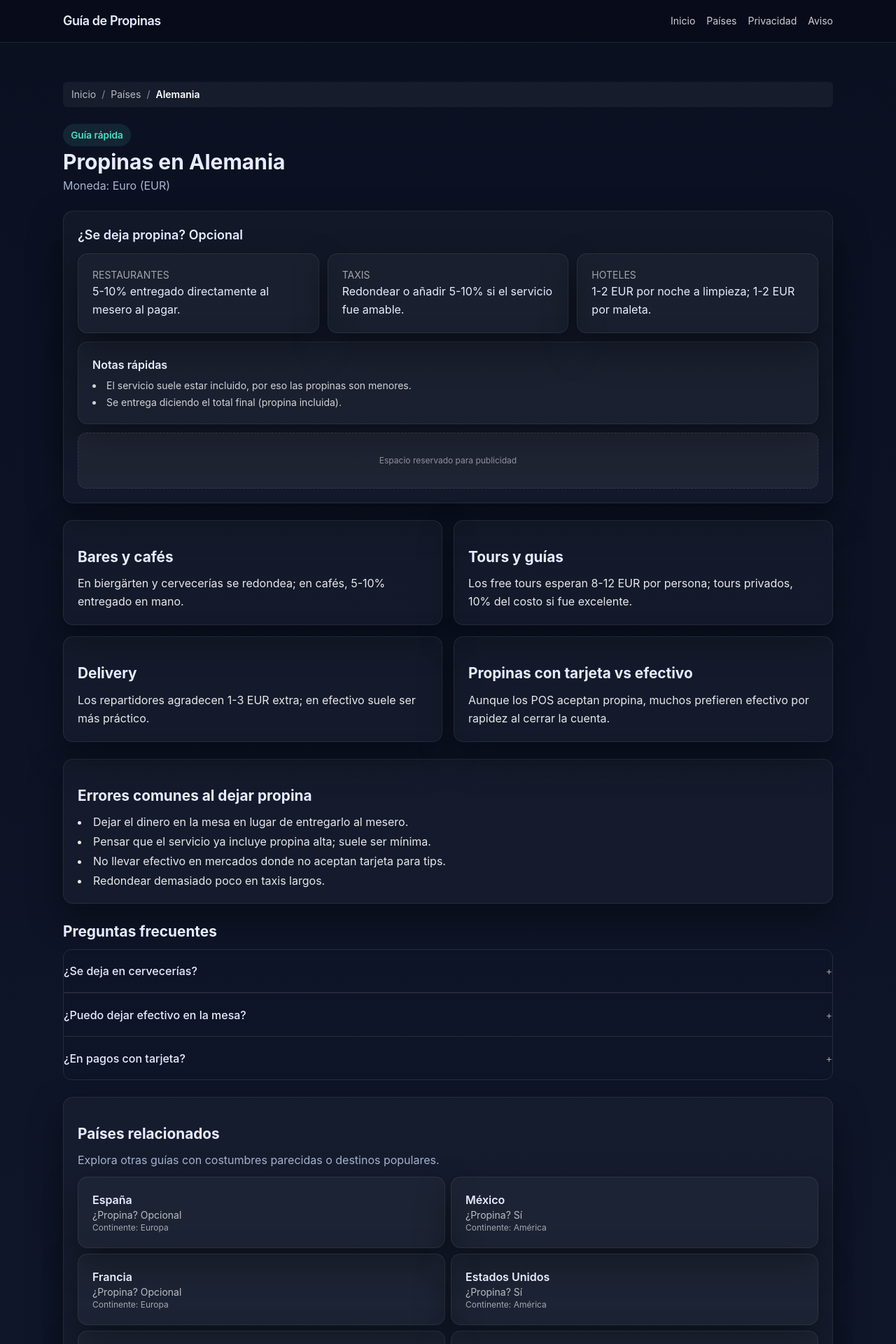
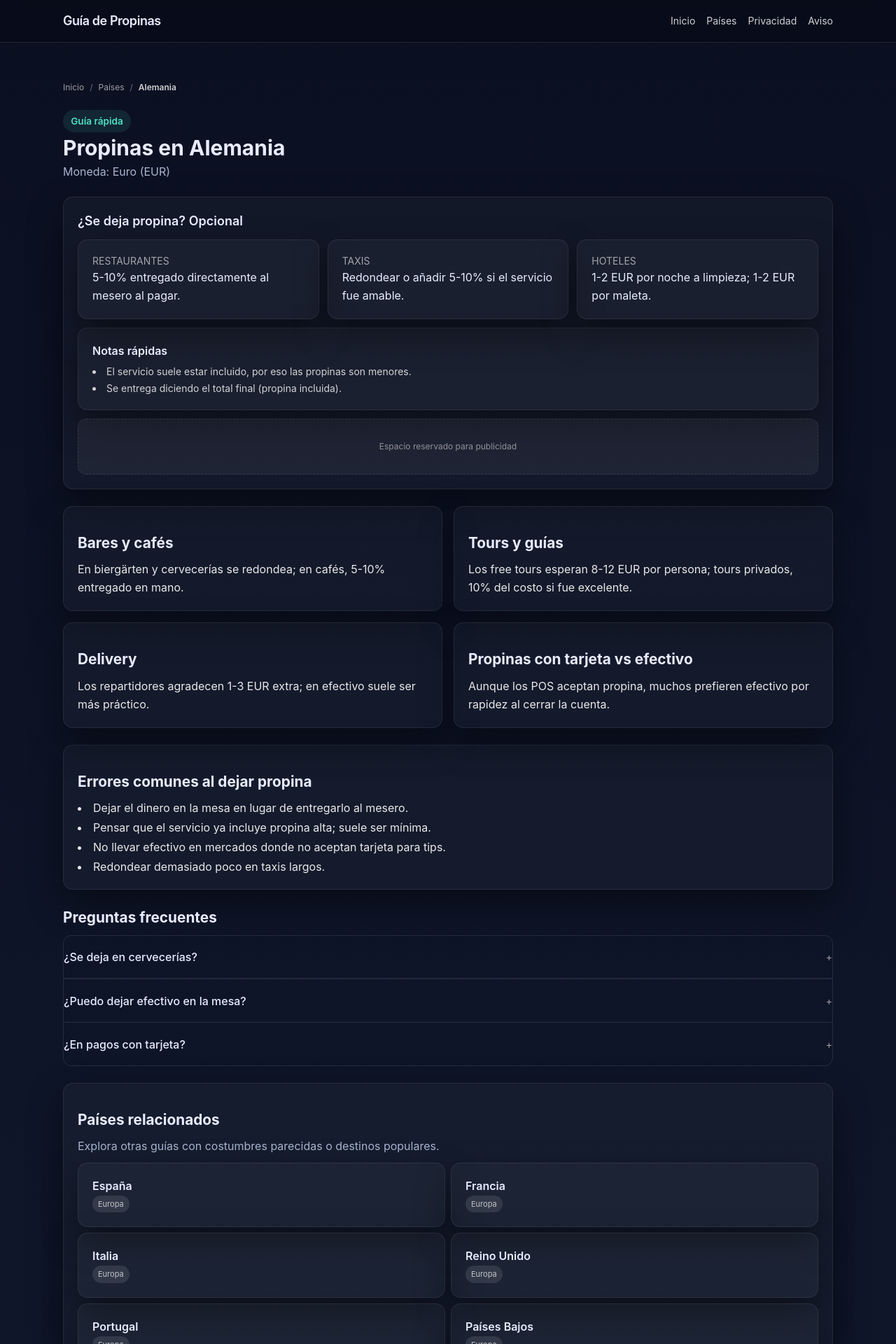
Before and after one commit to elpenultimo/guiadepropinas, a Next.js app: page /pais/alemania in a window 1280 px wide. Shown: the top 1920 px of the page at 70% size. Built offline with nearby package versions, Linux system fonts and the light colour scheme; no server answers.

Commit message:
Add breadcrumbs and related countries

```diff
--- a/app/pais/[slug]/page.tsx
+++ b/app/pais/[slug]/page.tsx
@@ -10,6 +10,12 @@ export const dynamicParams = false;
 export function generateStaticParams() {
   return paises.map((pais) => ({ slug: pais.slug }));
 }
+
+const baseUrl =
+  process.env.NEXT_PUBLIC_SITE_URL ?? "https://guiadepropinas.vercel.app";
+const normalizedBaseUrl = baseUrl.endsWith("/")
+  ? baseUrl.slice(0, -1)
+  : baseUrl;
 
 export function generateMetadata({
   params,
@@ -27,7 +33,7 @@ export function generateMetadata({
     openGraph: {
       title,
       description,
-      url: `https://guiadepropinas.vercel.app/pais/${pais.slug}`,
+      url: `${normalizedBaseUrl}/pais/${pais.slug}`,
     },
   };
 }
@@ -57,19 +63,19 @@ export default function PaisPage({ params }: { params: { slug: string } }) {
         "@type": "ListItem",
         position: 1,
         name: "Inicio",
-        item: "https://guiadepropinas.vercel.app/",
+        item: normalizedBaseUrl,
       },
       {
         "@type": "ListItem",
         position: 2,
         name: "Países",
-        item: "https://guiadepropinas.vercel.app/paises",
+        item: `${normalizedBaseUrl}/paises`,
       },
       {
         "@type": "ListItem",
         position: 3,
         name: pais.name,
-        item: `https://guiadepropinas.vercel.app/pais/${pais.slug}`,
+        item: `${normalizedBaseUrl}/pais/${pais.slug}`,
       },
     ],
   };
@@ -107,19 +113,23 @@ export default function PaisPage({ params }: { params: { slug: string } }) {
     .filter((p) => p.slug !== pais.slug && !relacionadosBase.some((base) => base.slug === p.slug));
 
   const maxRelacionados = 8;
-  const mezclados: typeof paises = [];
-  const mayorLongitud = Math.max(relacionadosBase.length, relacionadosPopulares.length);
+  const relacionadosOrdenados: typeof paises = [];
+  const usados = new Set<string>();
 
-  for (let i = 0; i < mayorLongitud; i++) {
-    const cercano = relacionadosBase[i];
-    const popular = relacionadosPopulares[i];
-    if (cercano) mezclados.push(cercano);
-    if (popular) mezclados.push(popular);
-  }
+  const agregarPais = (lista: typeof paises) => {
+    for (const candidato of lista) {
+      if (relacionadosOrdenados.length >= maxRelacionados) return;
+      if (usados.has(candidato.slug) || candidato.slug === pais.slug) continue;
+      relacionadosOrdenados.push(candidato);
+      usados.add(candidato.slug);
+    }
+  };
 
-  const usados = new Set(mezclados.map((p) => p.slug));
-  const relleno = paises.filter((p) => p.slug !== pais.slug && !usados.has(p.slug));
-  const relacionados = [...mezclados, ...relleno].slice(0, maxRelacionados);
+  agregarPais(relacionadosBase);
+  agregarPais(relacionadosPopulares);
+  agregarPais(
+    paises.filter((p) => p.slug !== pais.slug && !usados.has(p.slug))
+  );
 
   return (
     <div className="space-y-6">
@@ -131,21 +141,21 @@ export default function PaisPage({ params }: { params: { slug: string } }) {
         type="application/ld+json"
         dangerouslySetInnerHTML={{ __html: JSON.stringify(breadcrumbJsonLd) }}
       />
-      <nav aria-label="Breadcrumb" className="text-sm text-white/70">
-        <ol className="flex flex-wrap items-center gap-2 rounded-md bg-white/5 px-3 py-2">
+      <nav aria-label="Breadcrumb" className="text-xs text-white/60">
+        <ol className="flex flex-wrap items-center gap-2">
           <li>
             <Link href="/" className="hover:text-white">
               Inicio
             </Link>
           </li>
-          <li className="text-white/50">/</li>
+          <li className="text-white/40">/</li>
           <li>
             <Link href="/paises" className="hover:text-white">
               Países
             </Link>
           </li>
-          <li className="text-white/50">/</li>
-          <li className="font-semibold text-white">{pais.name}</li>
+          <li className="text-white/40">/</li>
+          <li className="font-semibold text-white/80">{pais.name}</li>
         </ol>
       </nav>
       <header className="space-y-1">
@@ -229,16 +239,17 @@ export default function PaisPage({ params }: { params: { slug: string } }) {
           Explora otras guías con costumbres parecidas o destinos populares.
         </p>
         <div className="grid gap-2 sm:grid-cols-2">
-          {relacionados.map((rel) => (
+          {relacionadosOrdenados.map((rel) => (
             <Link
               key={rel.slug}
               href={`/pais/${rel.slug}`}
               className="card bg-white/5 hover:border-accent/40 transition-colors"
             >
               <p className="font-semibold">{rel.name}</p>
-              <p className="text-sm text-white/70">¿Propina? {rel.seDejaPropina}</p>
               {rel.continente && (
-                <p className="text-xs text-white/60">Continente: {rel.continente}</p>
+                <span className="inline-flex items-center rounded-full bg-white/10 px-2 py-1 text-[11px] text-white/70">
+                  {rel.continente}
+                </span>
               )}
             </Link>
           ))}
```
